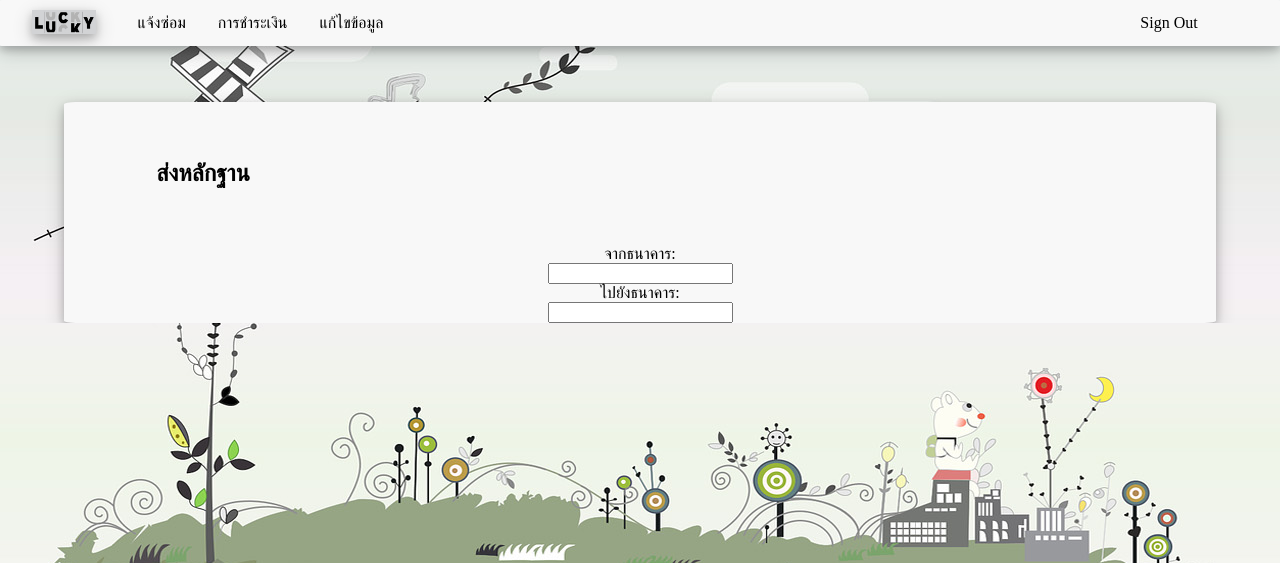
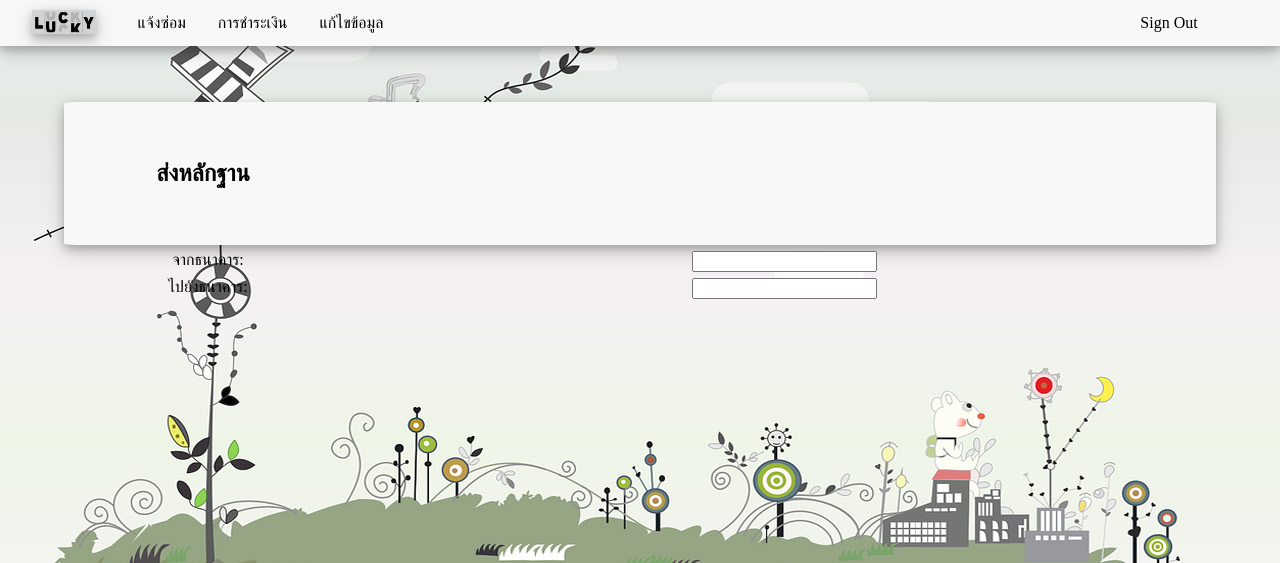
Before and after one commit to kaimook-pearl/Bisad, a PHP site: page /views/submoney.php in a window 1280 px wide. Shown: the top 563 px of the page. Run offline with PHP 8.4, Linux system fonts and the light colour scheme.

Commit message:
moneycss1

```diff
--- a/css/submoney.css
+++ b/css/submoney.css
@@ -84,3 +84,14 @@ body{
     font-size: 20px;
     padding: 3%;
 }
+.col-25 {
+  float: left;
+  width: 25%;
+  margin-top: 6px;
+}
+
+.col-75 {
+  float: left;
+  width: 75%;
+  margin-top: 6px;
+}
```
